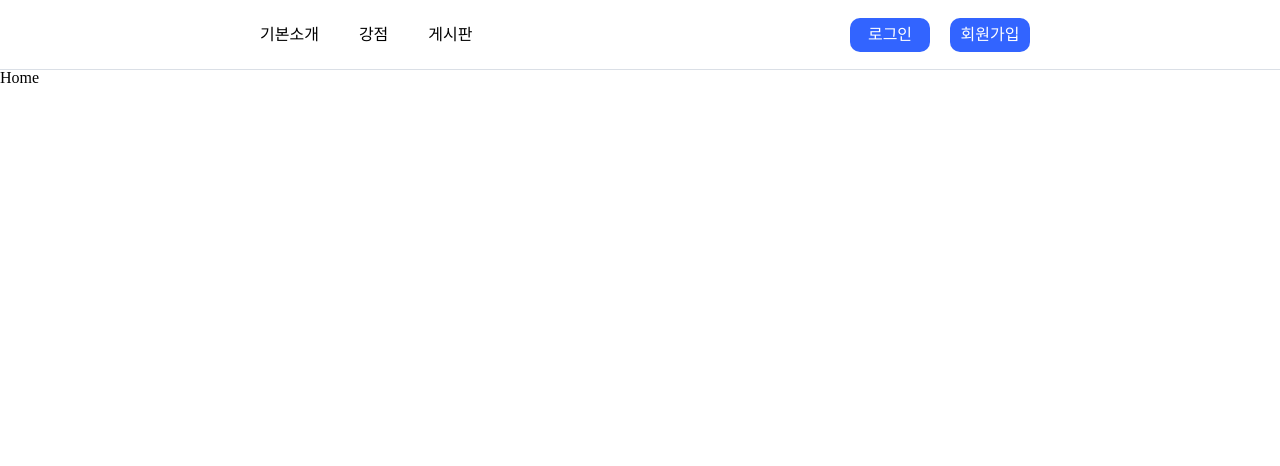
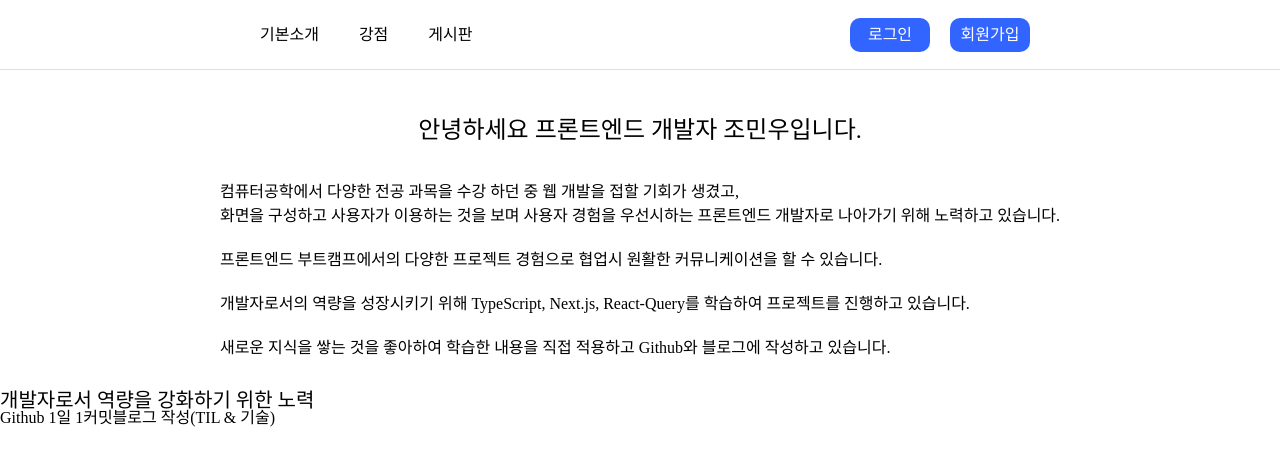
Before and after one commit to homile/eco, a React (Vite) app: page / in a window 1280 px wide. Shown: the top 466 px of the page. Built offline with nearby package versions, Linux system fonts and the light colour scheme.

Commit message:
feat: Home 나를 소개하는 글 컴포넌트 구현

```diff
--- a/src/GlobalStyle.ts
+++ b/src/GlobalStyle.ts
@@ -28,6 +28,14 @@ ${reset}
     border: none;
     padding: 0;
   }
+
+  h1{
+    font-size: 24px;
+  }
+
+  h2{
+    font-size: 20px;
+  }
 `;
 
 export default GlobalStyle;
--- /dev/null
+++ b/src/components/Home/Introduce/Introduce.tsx
@@ -0,0 +1,30 @@
+import React from 'react';
+import styled from 'styled-components';
+import IntroduceItem from './IntroduceItem';
+
+const Introduce = () => {
+  return (
+    <Container>
+      <Title>안녕하세요 프론트엔드 개발자 조민우입니다.</Title>
+      <ul>
+        <IntroduceItem />
+      </ul>
+    </Container>
+  );
+};
+
+export default Introduce;
+
+const Container = styled.div`
+  display: flex;
+  flex-direction: column;
+  align-items: center;
+  padding: 20px;
+`;
+
+const Title = styled.h1`
+  display: flex;
+  align-items: center;
+  justify-content: center;
+  height: 80px;
+`;
--- /dev/null
+++ b/src/components/Home/Introduce/IntroduceItem.tsx
@@ -0,0 +1,30 @@
+import React from 'react';
+import styled from 'styled-components';
+
+const MyDesc = [
+  '컴퓨터공학에서 다양한 전공 과목을 수강 하던 중 웹 개발을 접할 기회가 생겼고,\n화면을 구성하고 사용자가 이용하는 것을 보며 사용자 경험을 우선시하는 프론트엔드 개발자로 나아가기 위해 노력하고 있습니다.',
+  '프론트엔드 부트캠프에서의 다양한 프로젝트 경험으로 협업시 원활한 커뮤니케이션을 할 수 있습니다.',
+  '개발자로서의 역량을 성장시키기 위해 TypeScript, Next.js, React-Query를 학습하여 프로젝트를 진행하고 있습니다.',
+  '새로운 지식을 쌓는 것을 좋아하여 학습한 내용을 직접 적용하고 Github와 블로그에 작성하고 있습니다.',
+];
+
+const IntroduceItem = () => {
+  return (
+    <>
+      {MyDesc.map((el) => {
+        return (
+          <Li key={el}>
+            <pre>{el}</pre>
+          </Li>
+        );
+      })}
+    </>
+  );
+};
+
+export default IntroduceItem;
+
+const Li = styled.li`
+  line-height: 150%;
+  padding: 10px 0;
+`;
--- a/src/pages/Home.tsx
+++ b/src/pages/Home.tsx
@@ -1,7 +1,25 @@
 import React from 'react';
+import styled from 'styled-components';
+import Introduce from '../components/Home/Introduce/Introduce';
 
 const Home = () => {
-  return <div>Home</div>;
+  return (
+    <Container>
+      <Introduce></Introduce>
+      <div>
+        <h2>개발자로서 역량을 강화하기 위한 노력</h2>
+        <span>Github 1일 1커밋</span>
+        <img />
+        <span>블로그 작성(TIL & 기술)</span>
+        <img />
+      </div>
+    </Container>
+  );
 };
 
 export default Home;
+
+const Container = styled.div`
+  display: flex;
+  flex-direction: column;
+`;
```
